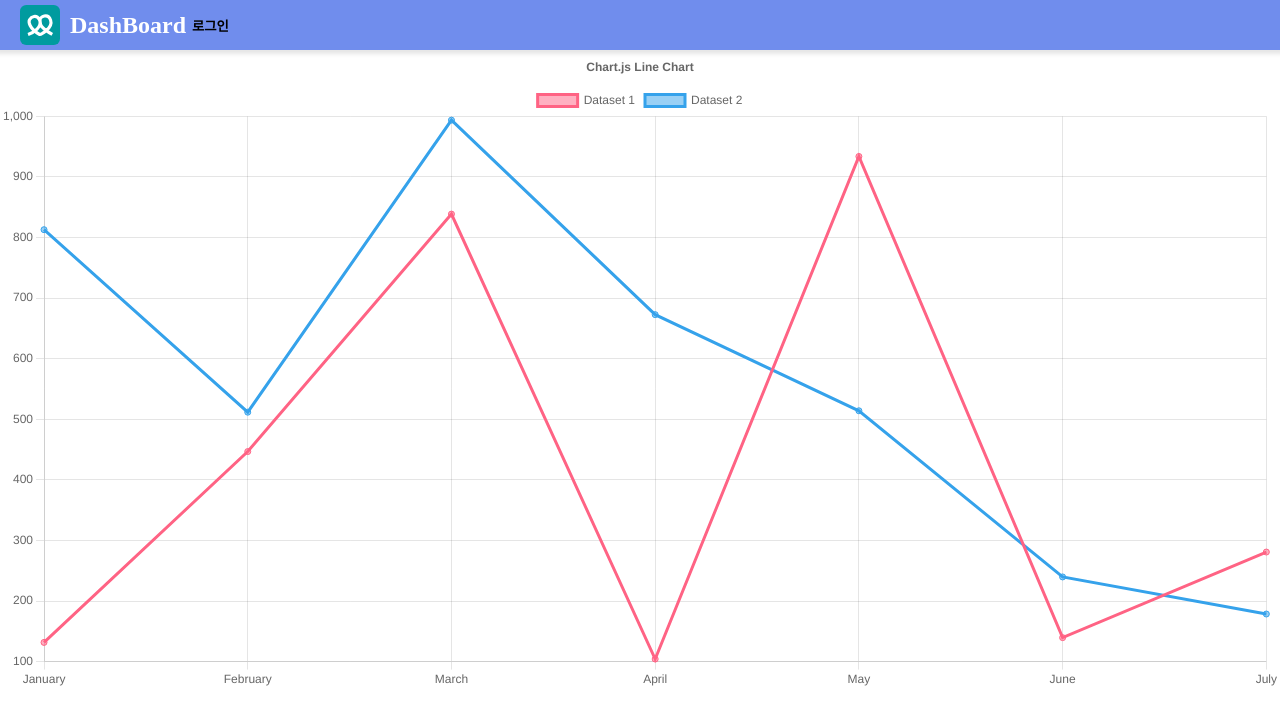
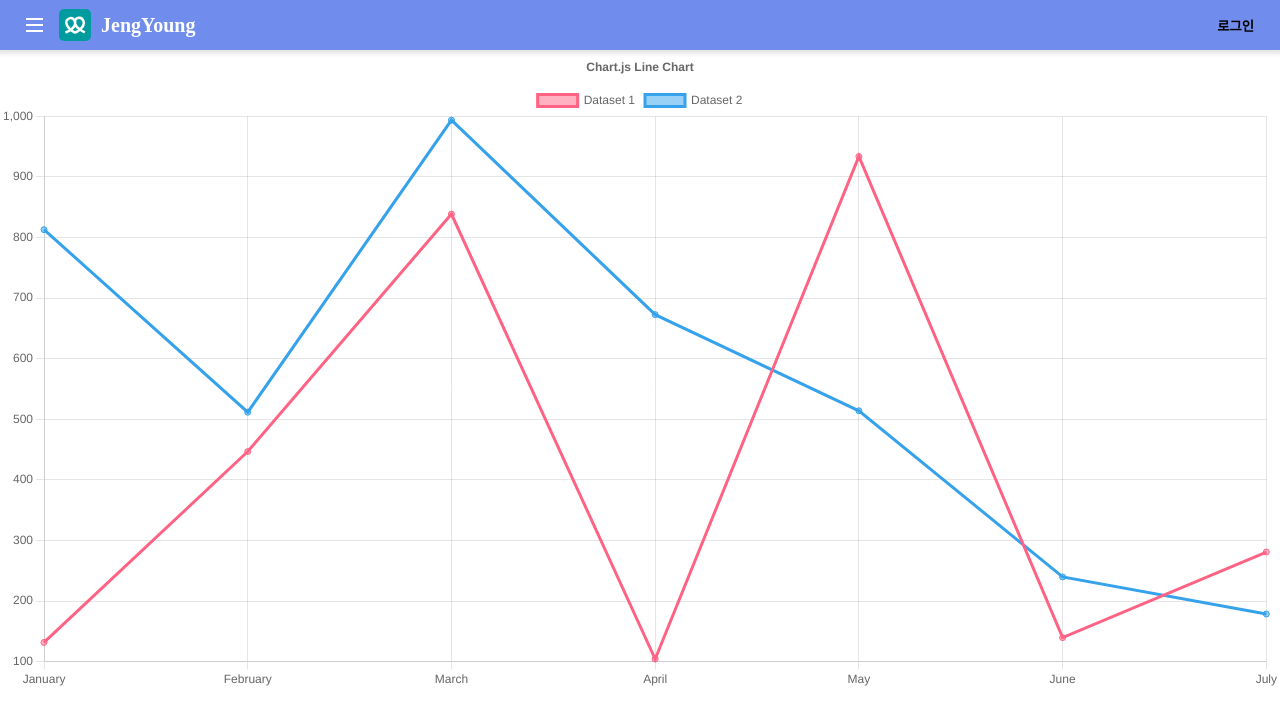
Before and after one commit to JengYoung/chartjs-dashboard, a Next.js app in the folder 3.x/next/10/: page / in a window 1280 px wide. Shown: the top 724 px of the page. Built offline with nearby package versions, Linux system fonts and the light colour scheme.

Commit message:
feat: add Logo, buttons into Header

```diff
--- a/3.x/next/10/components/Header.tsx
+++ b/3.x/next/10/components/Header.tsx
@@ -2,13 +2,15 @@ import React from 'react'
 import styled, { useTheme } from 'styled-components'
 import { DefaultText } from './base/Text/DefaultText'
 import Logo from './base/Icon/Logo'
-import { DefaultButton } from './base';
+import { DefaultButton, HamburgerButton } from './base';
 
 
 function RightButtons() {
+  const theme = useTheme();
+
   return (
     <RightButtons.Container>
-      <DefaultButton>로그인</DefaultButton>
+      <DefaultButton color={theme.color.white}>로그인</DefaultButton>
     </RightButtons.Container>
   )
 }
@@ -23,14 +25,21 @@ export default function Header() {
 
   return (
     <Header.Container>
+      <HamburgerButton ariaLabel='메뉴 열기' color={theme.color.white} />
+
       <Header.LogoContainer>
-        <Logo width="40px" height='40px' />
-        <DefaultText color={theme.color.white} fontWeight='700' margin="0 0 0 10px" fontSize="24px">DashBoard</DefaultText>
+        <Logo width="32px" height='32px' />
+        <DefaultText
+          color={theme.color.white}
+          fontWeight='700'
+          margin="0 0 0 10px"
+          fontSize="20px"
+        >
+          JengYoung
+        </DefaultText>
       </Header.LogoContainer>
 
-      <div>
-        <RightButtons />
-      </div>
+      <RightButtons />
     </Header.Container>
   )
 }
@@ -38,7 +47,8 @@ export default function Header() {
 Header.Container = styled.div`
   display: flex;
   align-items: center;
-  background-color: ${props => props.theme.color.primary['500']};
+  background-color: ${props => props.theme.color.primary[500]};
+  width: 100%;
   height: 50px;
   padding: 0 20px;
   box-shadow: 0 0 4px 4px rgba(0,0,0,0.1);
@@ -46,6 +56,7 @@ Header.Container = styled.div`
 
 
 Header.LogoContainer = styled.div`
+  margin-left: 10px;
   display: flex;
 `
 
```
